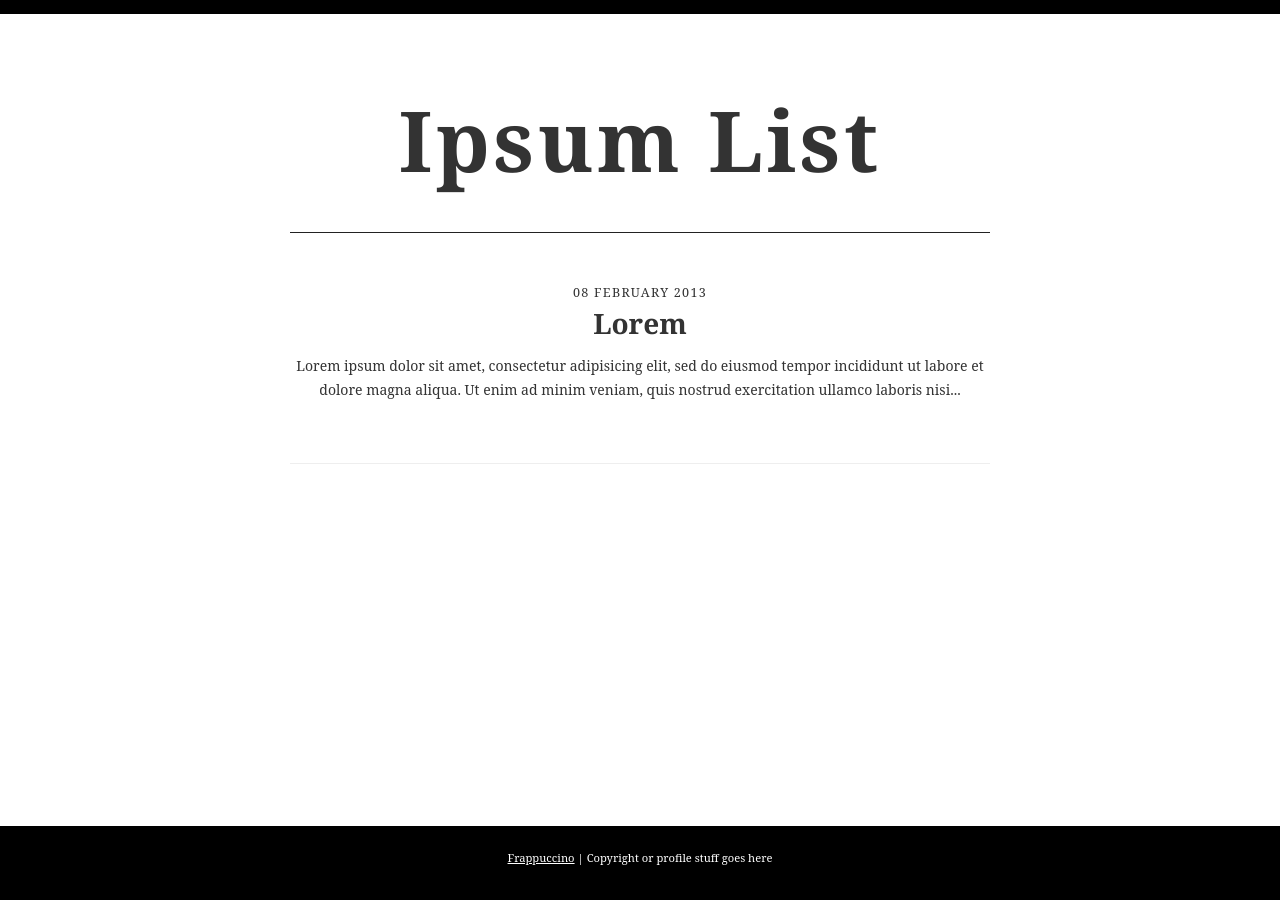
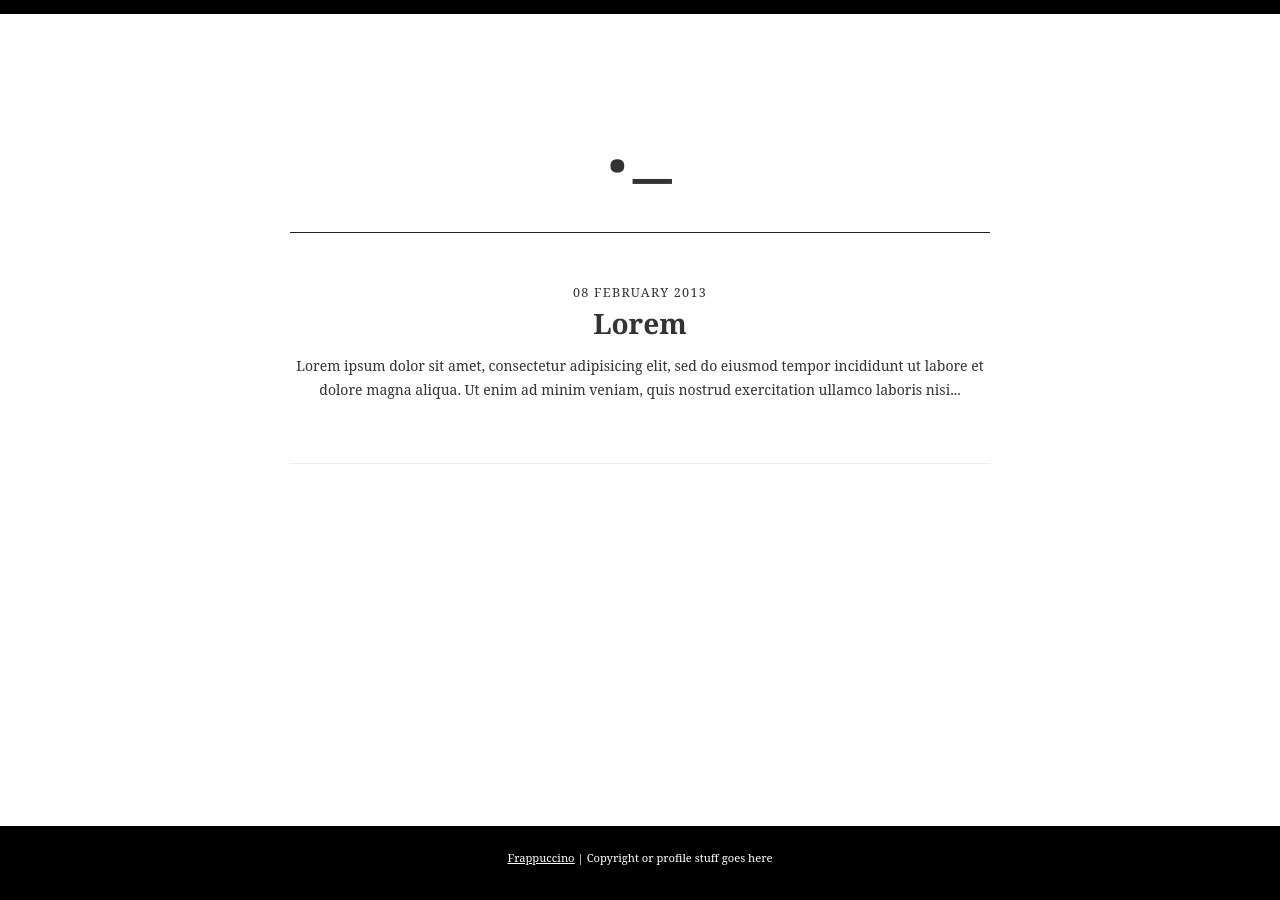
Before and after one commit to derfbwh/derfbwh.github.io, a Jekyll site: the page built from index.html, in a window 1280 px wide. Built offline with Jekyll 4.4.1, drawn with Linux system fonts in a browser that asks for light colours; some web fonts are replaced; the list of posts is cut into pages by our own code.

Commit message:
namechange

```diff
--- a/index.html
+++ b/index.html
@@ -9,7 +9,7 @@ title: Mainpage
     <main class="container">
     	<div class="row-fluid">
     		<section class="content">
-    		  <h1>Ipsum List</h1>
+    		  <h1>._</h1>
     		</section>
     		<ul class="entries">
     		{% for post in paginator.posts %}
```
